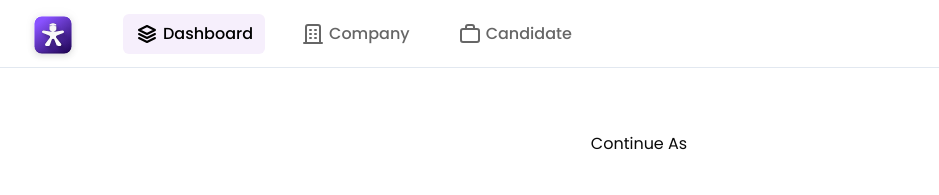
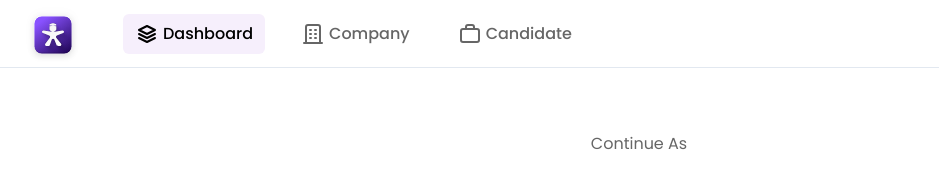
Before and after one commit to iuashrafi/jobs-portal-assignment, a Next.js app: page / in a window 1280 px wide. Shown: the top 195 px of the page, without its empty margins (1-940 px from the left). Built offline with nearby package versions, Linux system fonts and the light colour scheme.

Commit message:
css colors

```diff
--- a/app/globals.css
+++ b/app/globals.css
@@ -70,3 +70,13 @@ body {
     @apply bg-background text-foreground;
   }
 }
+
+/* Custom css */
+
+.app-border{
+  border-color: #E2E8F0;
+}
+
+.app-text-secondary{
+  color : #666666;
+}
--- a/app/page.tsx
+++ b/app/page.tsx
@@ -3,15 +3,15 @@ import Link from "next/link";
 export default function Home() {
   return (
     <div className="bg-green-00">
-      <h1 className="text-center mt-16">Continue As</h1>
+      <h1 className="text-center mt-16 app-text-secondary">Continue As</h1>
       <div className="mt-10 flex bg-red-00 justify-center items-center gap-12">
         <Link href="/company/jobs">
-          <div className="hover:scale-[1.025] transition-all cursor-pointer border border-[#E2E8F0] px-20 py-16 rounded-lg">
+          <div className="hover:scale-[1.025] transition-all cursor-pointer border app-border px-20 py-16 rounded-lg">
             Company
           </div>
         </Link>
         <Link href="/candidate/jobs">
-          <div className="hover:scale-[1.025] transition-all cursor-pointer border border-[#E2E8F0] px-20 py-16 rounded-lg">
+          <div className="hover:scale-[1.025] transition-all cursor-pointer border app-border px-20 py-16 rounded-lg">
             Candidate
           </div>
         </Link>
--- a/components/Navbar.tsx
+++ b/components/Navbar.tsx
@@ -6,7 +6,7 @@ import NavLinkButton from "./NavLinkButton";
 
 const Navbar = () => {
   return (
-    <nav className="px-6 h-[68px] border-b border-[#E2E8F0] flex items-center space-x-10">
+    <nav className="px-6 h-[68px] border-b app-border flex items-center space-x-10">
       <div className="bg-green-20">
         <Image src={"/logo.svg"} height={60} width={60} alt="Logo" />
       </div>
```
